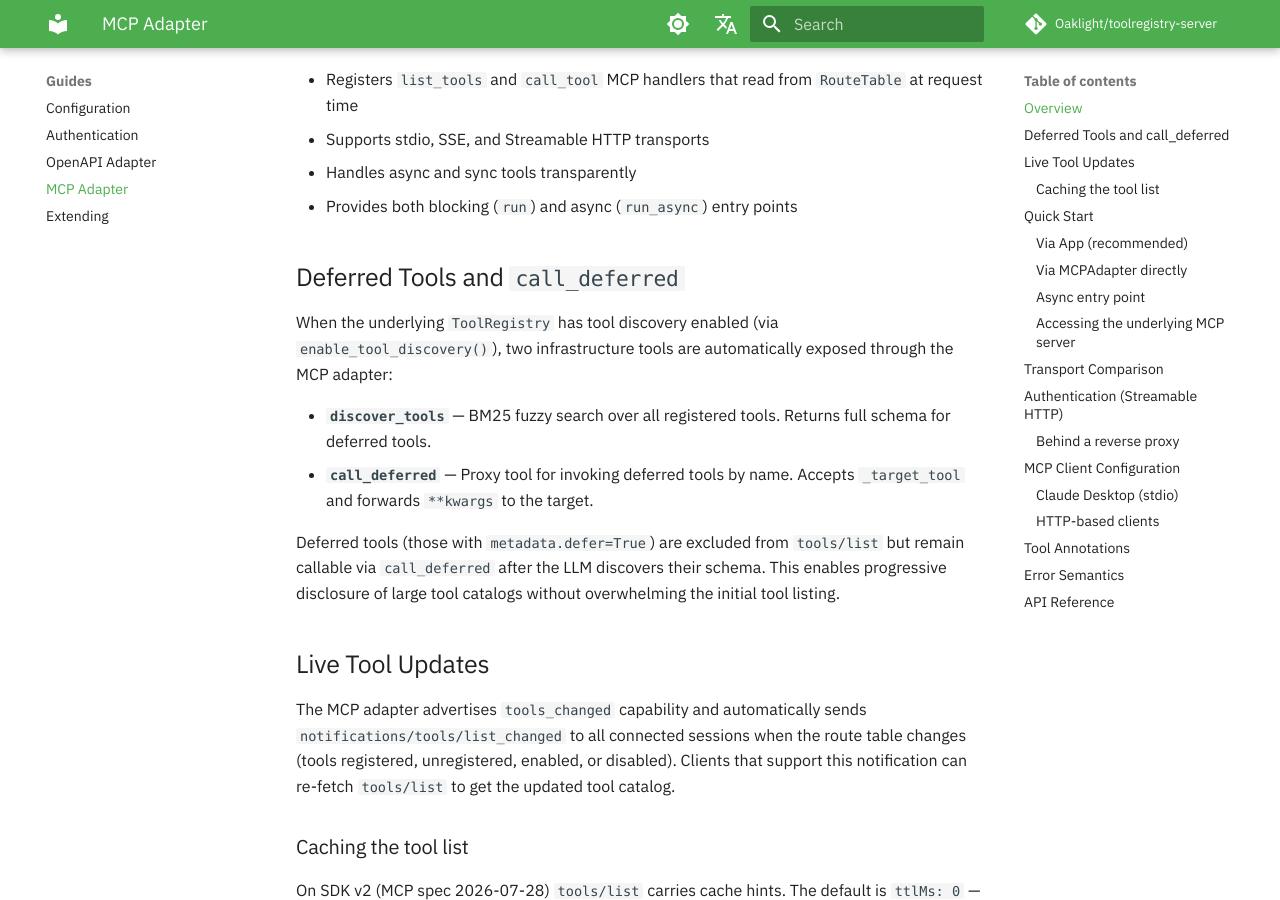
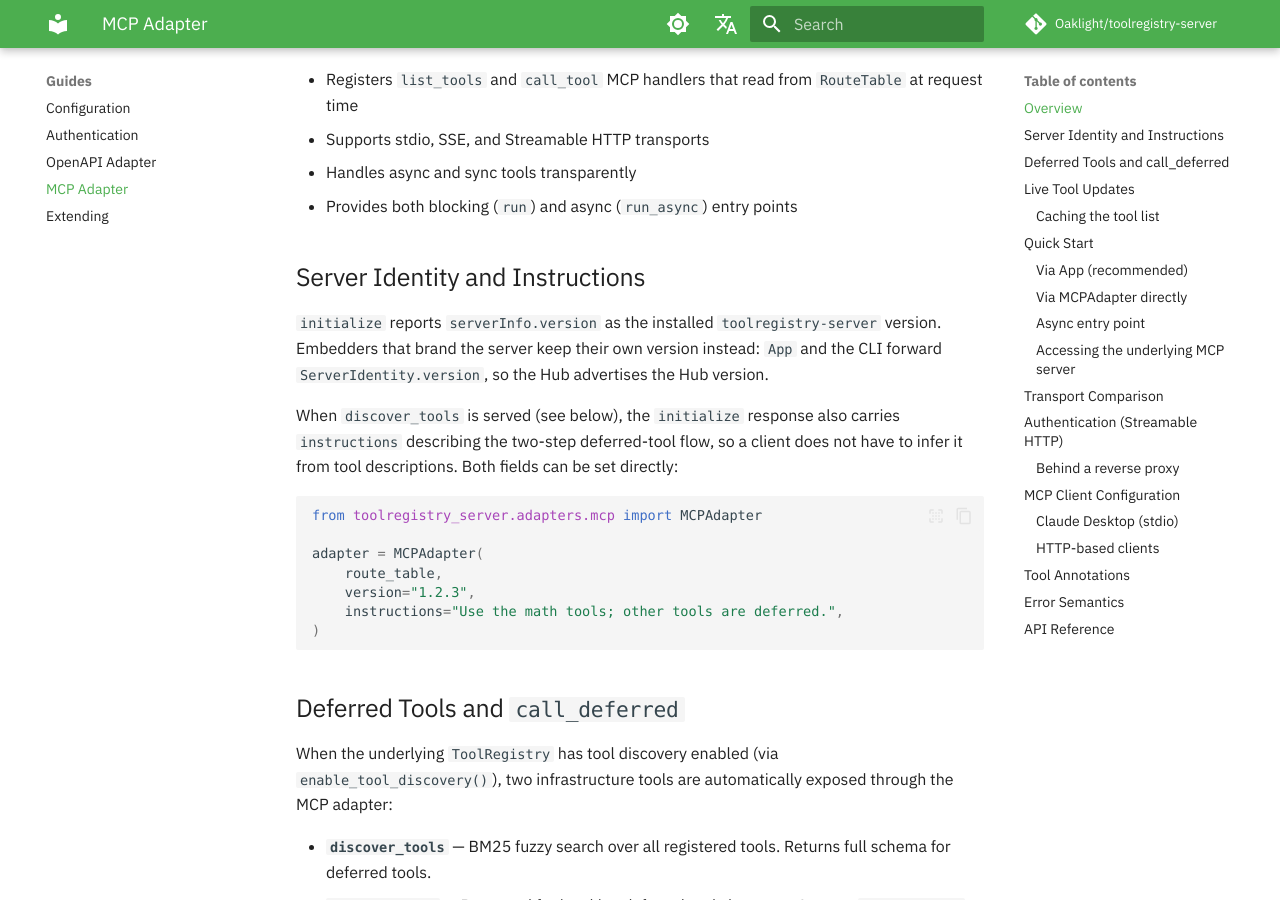
Before and after one commit to Oaklight/toolregistry-server, an MkDocs documentation site: the page built from docs/guides/mcp.md, in a window 1280 px wide and 900 px high, scrolled down 386 px. Built offline with MkDocs 1.6.1 and Material for MkDocs 9.7.7, drawn with Linux system fonts in a browser that asks for light colours; some web fonts are replaced; comment, search, counter and statistics services are not loaded.

Commit message:
docs: serverInfo version/instructions (#79) and connection tracking (#108)

````diff
--- a/docs/guides/mcp.md
+++ b/docs/guides/mcp.md
@@ -10,6 +10,22 @@ The adapter:
 - Supports stdio, SSE, and Streamable HTTP transports
 - Handles async and sync tools transparently
 - Provides both blocking (`run`) and async (`run_async`) entry points
+
+## Server Identity and Instructions
+
+`initialize` reports `serverInfo.version` as the installed `toolregistry-server` version. Embedders that brand the server keep their own version instead: `App` and the CLI forward `ServerIdentity.version`, so the Hub advertises the Hub version.
+
+When `discover_tools` is served (see below), the `initialize` response also carries `instructions` describing the two-step deferred-tool flow, so a client does not have to infer it from tool descriptions. Both fields can be set directly:
+
+```python
+from toolregistry_server.adapters.mcp import MCPAdapter
+
+adapter = MCPAdapter(
+    route_table,
+    version="1.2.3",
+    instructions="Use the math tools; other tools are deferred.",
+)
+```
 
 ## Deferred Tools and `call_deferred`
 
````
Also changed, not shown: docs/changelog.md (+2 -0 lines).
